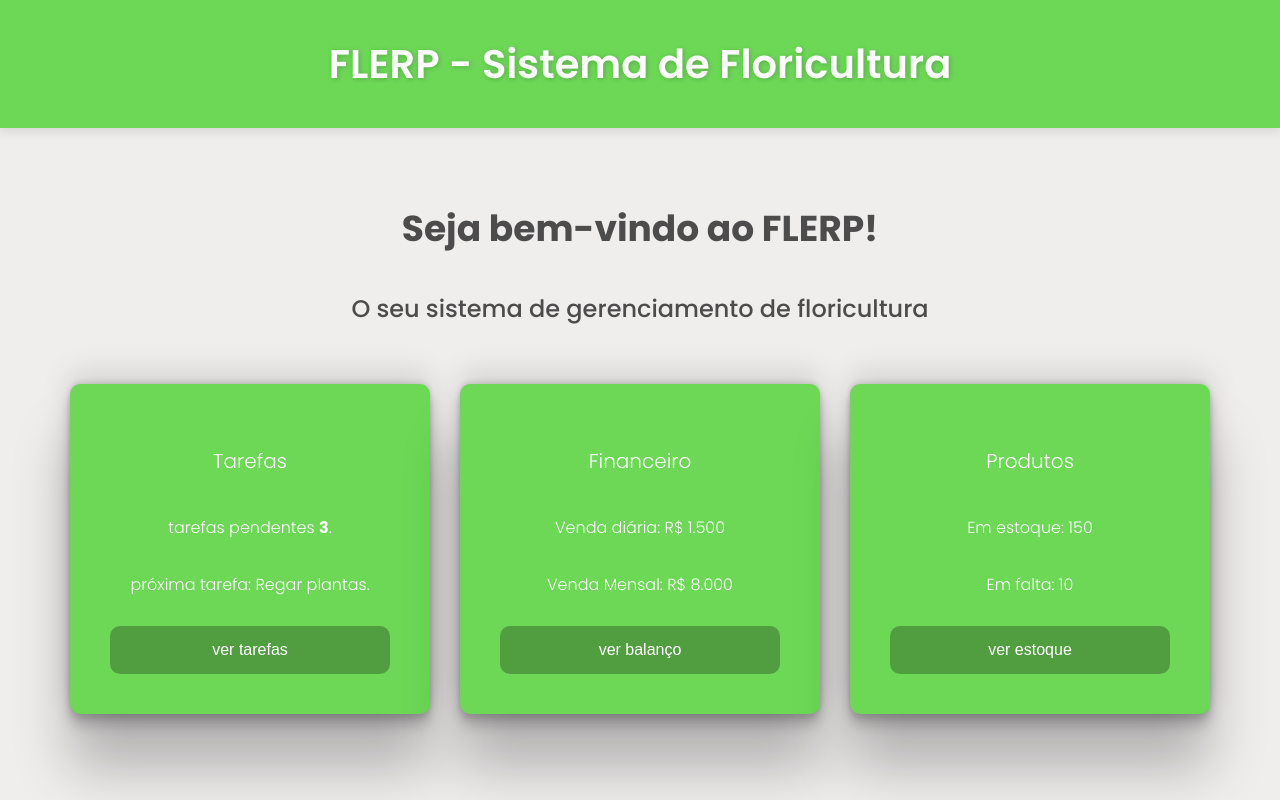
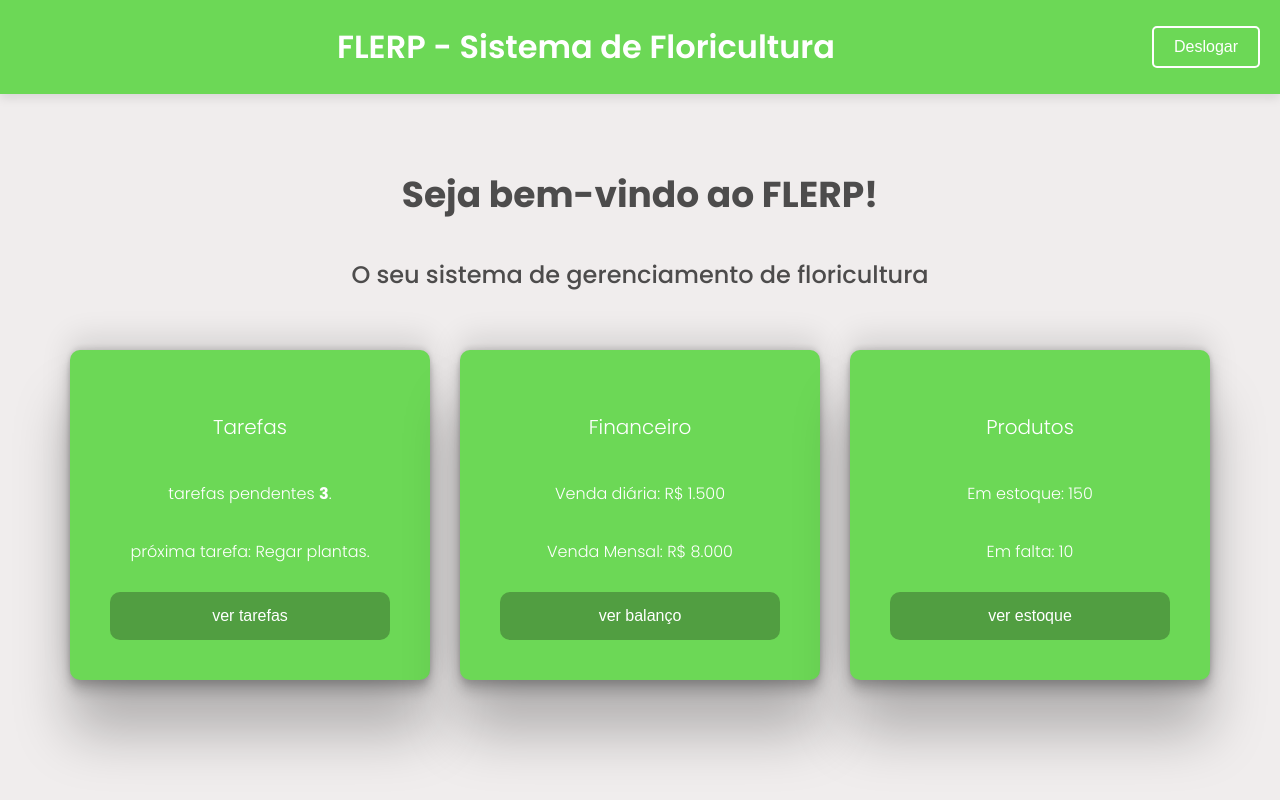
Before and after one commit to Luizcx/FLERP---Gerencie-sua-floricultura, a plain HTML site: page pages/index.html in a window 1280 px wide. Drawn offline with Linux system fonts and the light colour scheme.

Commit message:
criação do botão de deslogar

```diff
--- a/Styles/index.css
+++ b/Styles/index.css
@@ -10,19 +10,38 @@ body {
 }
 
 header {
-    margin: 0;
+    display: flex;
     text-align: center;
     background-color: #6cd856;
-    padding: 30px;
+    padding: 20px;
     box-shadow: 0 4px 10px rgba(0, 0, 0, 0.1);
+    justify-content: space-between;
+    align-items: center;
 }
 
 header h1 {
+    flex: 1;
+    text-align: center;
+    font-size: 2em;
+    color: white;
+    font-weight: 600;
     margin: 0;
+}
+
+.deslogar {
+    padding: 10px 20px;
+    border: 2px solid white;
+    border-radius: 5px;
+    background-color: transparent;
     color: white;
-    font-size: 2.5em;
-    font-weight: 600;
-    text-shadow: 1px 1px 5px rgba(0, 0, 0, 0.2);
+    font-size: 1em;
+    cursor: pointer;
+    transition: background-color 0.3s;
+}
+
+.deslogar:hover {
+    background-color: white;
+    color: #6cd856;
 }
 
 main {
--- a/pages/index.html
+++ b/pages/index.html
@@ -11,6 +11,7 @@
 <body>
     <header>
         <h1>FLERP - Sistema de Floricultura</h1>
+        <button class="deslogar" onclick="window.location.href='login.html'">Deslogar</button>
     </header>
 
     <main>
```
